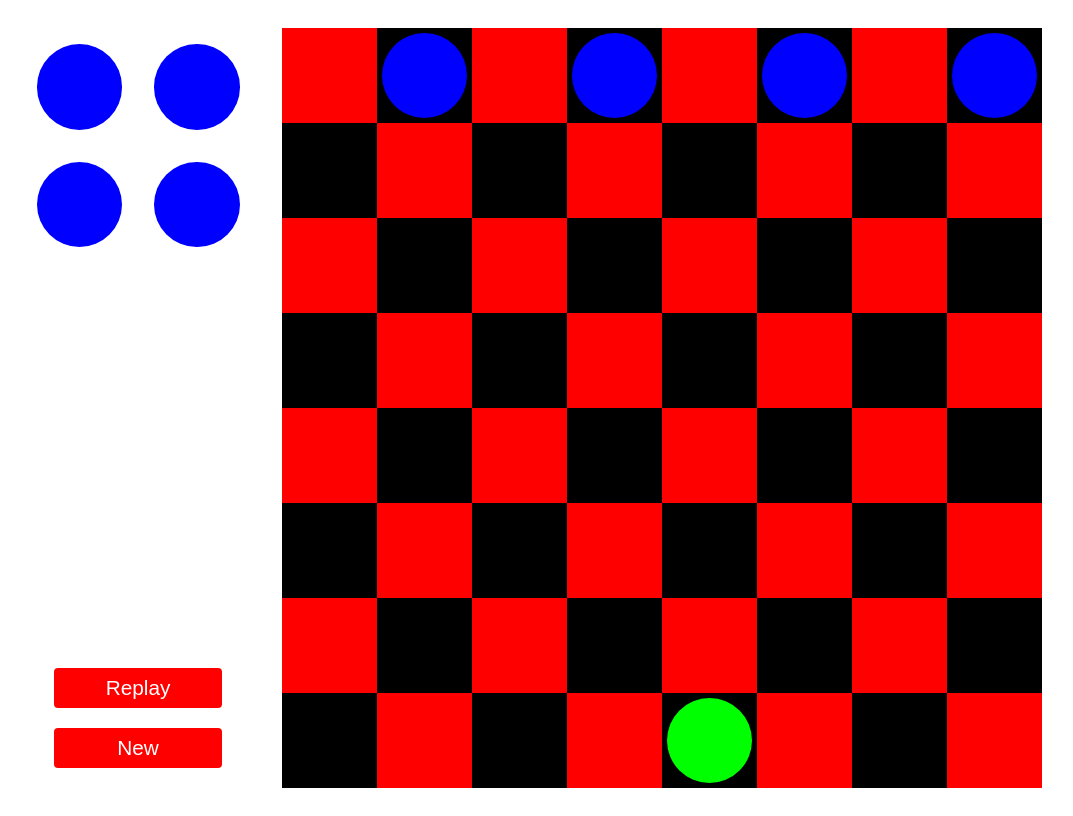
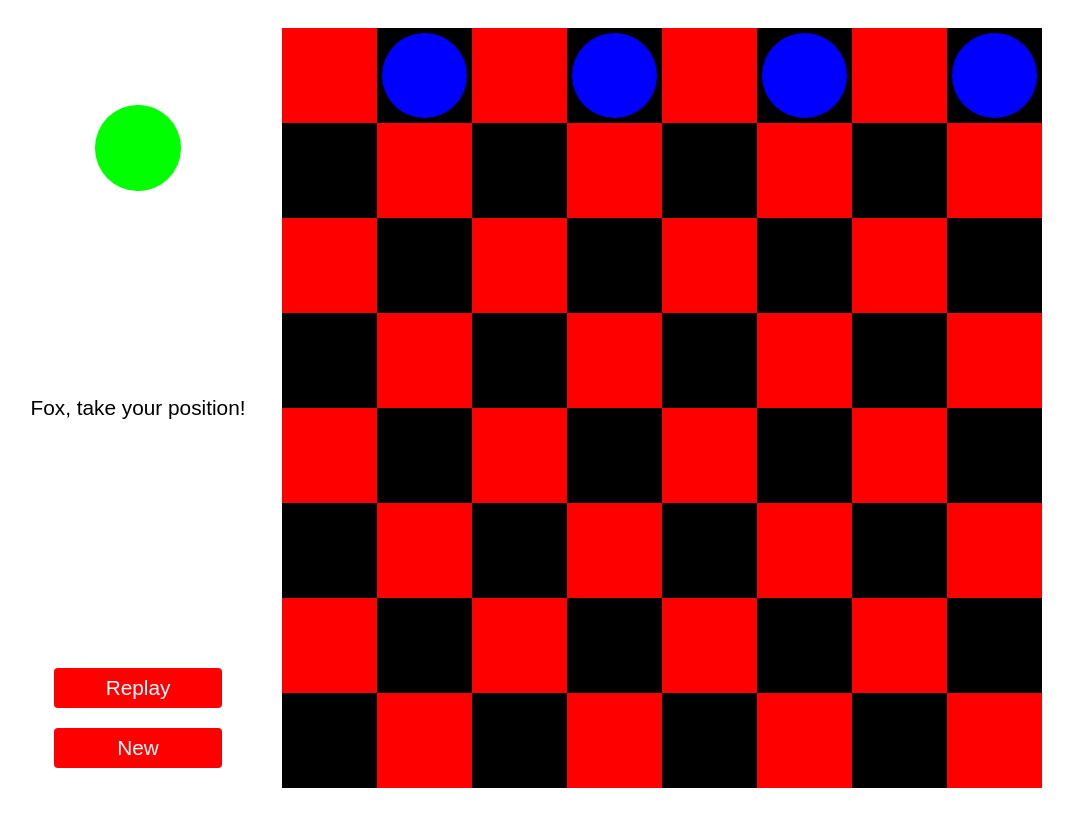
Before and after one commit to EdwardKinley/Fox-and-hounds, a plain HTML site: page index.html in a window 1280 px wide. Shown: the whole page, without its empty margins (110-1183 px from the left). Drawn offline with Linux system fonts and the light colour scheme.

Commit message:
instructs fox to take position at start of game

```diff
--- a/index.html
+++ b/index.html
@@ -11,14 +11,9 @@
       <div class="score">
         <div class="players">
           <div class="marker"></div>
-          <!-- <div class="player" id="fox">
-            <div class="marker" id="foxMarker"></div>
-            <div class="name" id="foxName">Fox</div>
-          </div>
-          <div class="player" id="hounds">
-            <div class="marker" id="houndsMarker"></div>
-            <div class="name" id="houndsName">Hounds</div>
-          </div> -->
+        </div>
+        <div class="instructions">
+          <div class="instruction"></div>
         </div>
         <div class="buttons">
           <button class="replay">Replay</button>
--- a/js/fox_and_hounds.js
+++ b/js/fox_and_hounds.js
@@ -2,10 +2,15 @@ document.addEventListener('DOMContentLoaded', () => {
 
   const board = document.querySelector('.board');
 
+  const players = ['fox', 'hounds'];
+  currentPiece = null;
+
   addBoard();
   addPieces();
-  // showFoxTurn();
-  showHoundsTurn();
+  showFoxTurn();
+  instruct('Fox, take your position!');
+  // showHoundsTurn();
+  // makePiecesClickable();
 
   function addBoard() {
     addRows();
@@ -48,15 +53,40 @@ document.addEventListener('DOMContentLoaded', () => {
       hound.className = 'hound';
       document.querySelector(`#space0${hounds[i]}`).appendChild(hound);
     }
+  }
+
+  function addFox(location) {
     const fox = document.createElement('div');
     fox.className = 'fox';
-    document.querySelector('#space74').appendChild(fox);
+    location.appendChild(fox);
+    // document.querySelector('#space74').appendChild(fox);
+  }
+
+  function instruct(instruction) {
+    console.log(instruction);
+    document.querySelector('.instructions').textContent = instruction;
+  }
+
+  function makePiecesClickable() {
+    if (players[0] = 'fox') {
+      currentPiece = document.querySelector('.fox');
+    }
+    currentPiece.addEventListener('click', () => {
+      console.log(currentPiece);
+      showSelected(currentPiece);
+    });
+  }
+
+  function showSelected(piece) {
+    piece.parentNode.style.border = '0.52vh solid gold';
+    piece.style.height = '10.6875vh';
+    piece.style.width = '10.6875vh';
   }
 
   function showFoxTurn() {
     const markerSpace = document.querySelector('.marker');
     const foxMarker = document.createElement('div');
-    foxMarker.className = 'fox';
+    foxMarker.className = 'foxMarker';
     foxMarker.style.height = '10.6875vh';
     foxMarker.style.width = '10.6875vh';
     markerSpace.appendChild(foxMarker);
@@ -66,7 +96,7 @@ document.addEventListener('DOMContentLoaded', () => {
     const markerSpace = document.querySelector('.marker');
     for (i=0; i<4; i++) {
       const houndMarker = document.createElement('div');
-      houndMarker.className = 'hound';
+      houndMarker.className = 'houndMarker';
       houndMarker.style.height = '10.6875vh';
       houndMarker.style.width = '10.6875vh';
       houndMarker.style.margin = '2vh';
--- a/main.css
+++ b/main.css
@@ -48,6 +48,18 @@ body {
   flex-wrap: wrap;
 }
 
+.instructions {
+  height: 35vh;
+  /* background-color: blue; */
+  display: flex;
+  justify-content: center;
+  align-items: center;
+}
+
+.instruction {
+  text-align: center;
+}
+
 /* .player {
   display: flex;
   flex-direction: row;
@@ -70,7 +82,7 @@ body {
 } */
 
 .buttons {
-  height: 70vh;
+  height: 30vh;
   /* background-color: purple; */
   display: flex;
   flex-direction: column;
@@ -103,6 +115,7 @@ button:hover {
   background-color: blue;
   height: 95vh;
   width: 95vh;
+  min-width: 95vh;
 }
 
 .row {
@@ -120,16 +133,17 @@ button:hover {
   align-items: center;
   height: 100%;
   /* background-color: red; */
+  box-sizing: border-box;
 }
 
-.fox {
+.fox, .foxMarker {
   height: 90%;
   width: 90%;
   border-radius: 50%;
   background-color: lime;
 }
 
-.hound {
+.hound, .houndMarker {
   height: 90%;
   width: 90%;
   border-radius: 50%;
```
